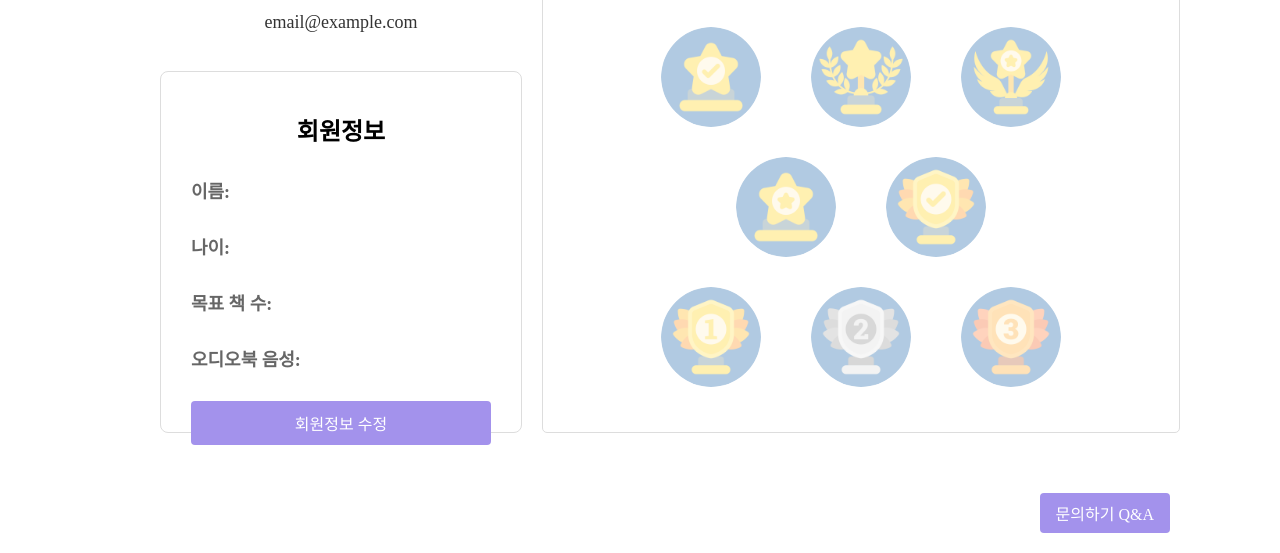
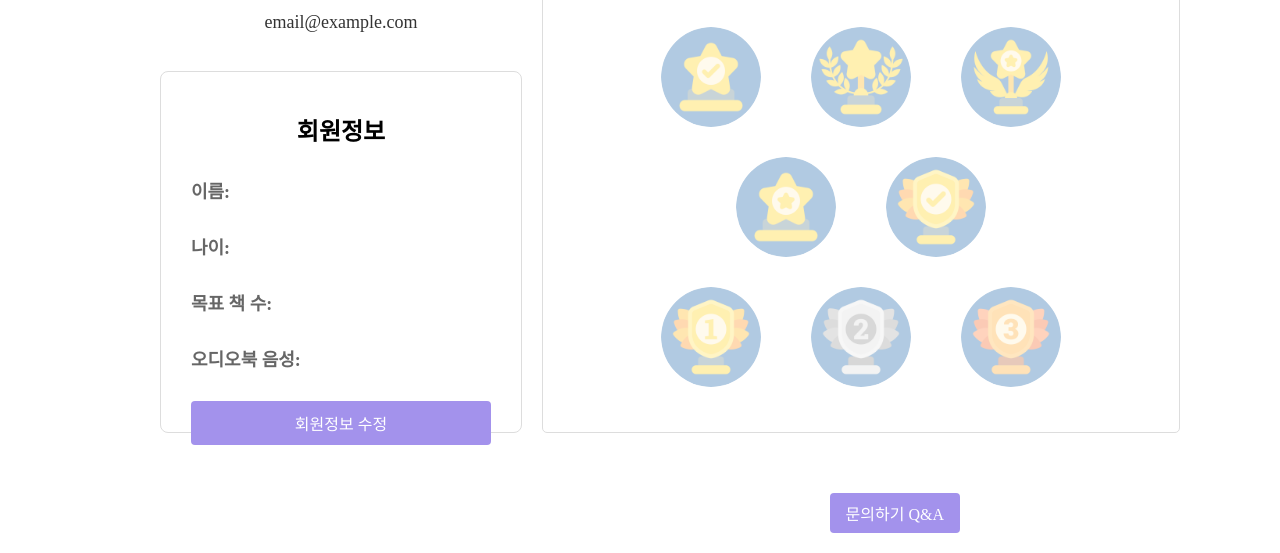
Before and after one commit to KidsTale-Capstone/KidsTale, a website: page front/my_page.html in a window 1280 px wide. Shown: the part 539-1092 px from the top of the page. Drawn offline with Linux system fonts and the light colour scheme; no server answers; a web font is replaced by a local one.

Commit message:
위치조정

```diff
--- a/front/my_page.css
+++ b/front/my_page.css
@@ -68,6 +68,7 @@ a {
 /* 메뉴바 아래 두 섹션 */
 .entire-section {
     display: flex;
+    justify-content: center;
     flex-direction: row;
 }
 
@@ -404,7 +405,7 @@ input[type="radio"]:checked + .toggle-label {
     justify-content: flex-end;
     margin-top: 20px;
     margin-bottom: 20px;
-    margin-right: 110px;
+    margin-right: 320px;
 }
 
 .qa-button {
```
